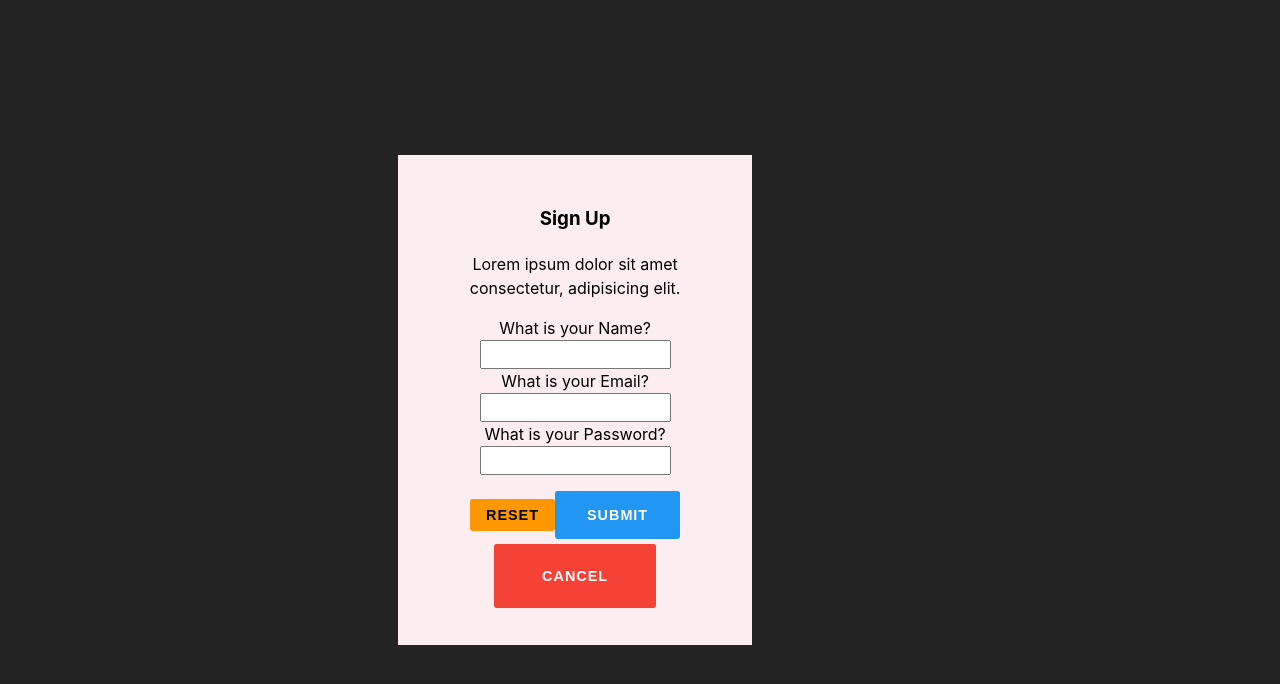
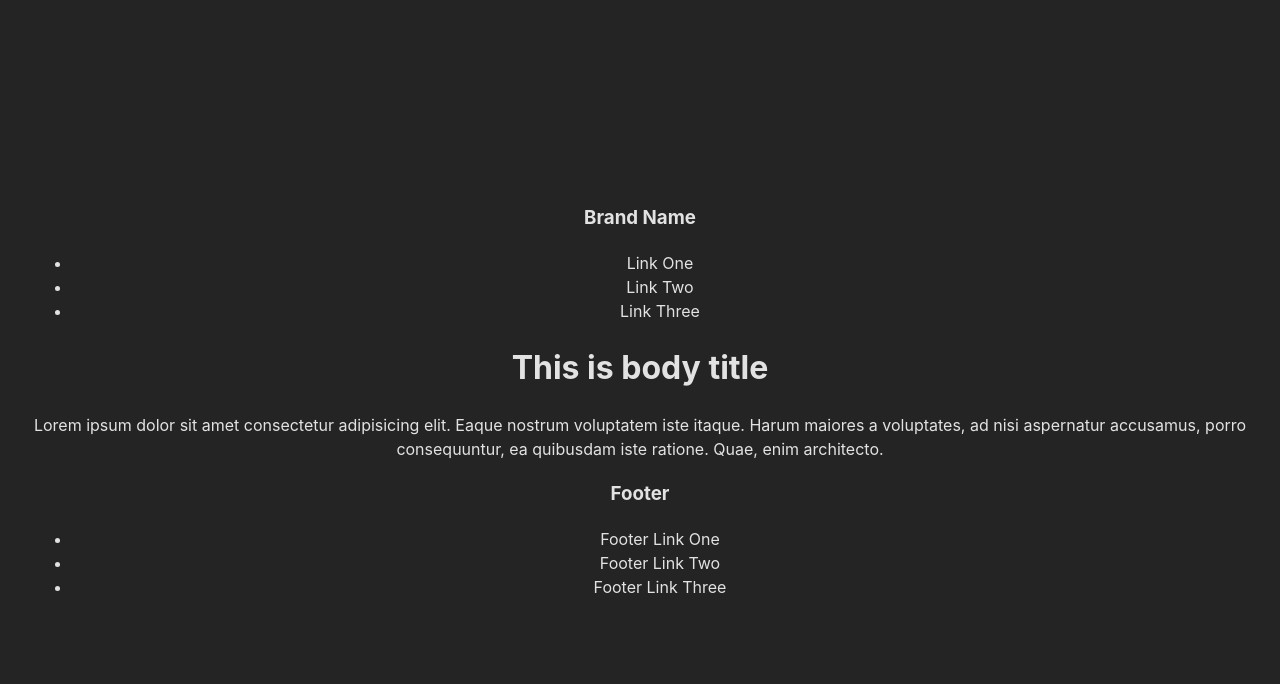
Before and after one commit to rakibul-wdp/full-stack-army, a React (Vite) app in the folder 30-frontend-3-react-functional-component/functional-component/: page / in a window 1280 px wide. Shown: the top 684 px of the page. Built offline with nearby package versions, Linux system fonts and the light colour scheme.

Commit message:
create a simple boilerplate

```diff
--- a/30-frontend-3-react-functional-component/functional-component/index.html
+++ b/30-frontend-3-react-functional-component/functional-component/index.html
@@ -4,7 +4,7 @@
     <meta charset="UTF-8" />
     <link rel="icon" type="image/svg+xml" href="/vite.svg" />
     <meta name="viewport" content="width=device-width, initial-scale=1.0" />
-    <title>Vite + React</title>
+    <title>Functional Component</title>
   </head>
   <body>
     <div id="root"></div>
--- a/30-frontend-3-react-functional-component/functional-component/package.json
+++ b/30-frontend-3-react-functional-component/functional-component/package.json
@@ -11,7 +11,8 @@
   },
   "dependencies": {
     "react": "^18.2.0",
-    "react-dom": "^18.2.0"
+    "react-dom": "^18.2.0",
+    "react-router-dom": "^6.14.0"
   },
   "devDependencies": {
     "@types/react": "^18.0.37",
--- a/30-frontend-3-react-functional-component/functional-component/src/App.jsx
+++ b/30-frontend-3-react-functional-component/functional-component/src/App.jsx
@@ -1,24 +1,17 @@
+import { BrowserRouter, Route, Routes } from 'react-router-dom';
 import './App.css'
-import ButtonGroup from './components/button-group/ButtonGroup';
-import InputGroup from './components/input-group/InputGroup';
+import Form from './pages/Form';
+import Home from './pages/Home';
 
 function App() {
   return (
-    <div style={{ width: "60%", backgroundColor: "#FCEDF0", color: "black", padding: "2rem" }}>
-      <div>
-        <h3>Sign Up</h3>
-        <p>Lorem ipsum dolor sit amet consectetur, adipisicing elit.</p>
-        <form>
-          <InputGroup label="What is your Name?" type="text" name="name" id="name" />
-          <InputGroup label="What is your Email?" type="email" name="email" id="email" />
-          <InputGroup label="What is your Password?" type="password" name="password" id="password" />
-          <div style={{ marginTop: "1rem" }}>
-            <ButtonGroup text="Reset" type="reset" variant="warning" size="small" />
-            <ButtonGroup text="Submit" type="submit" variant="primary" size="medium" />
-            <ButtonGroup text="Cancel" type="button" variant="error" size="large" />
-          </div>
-        </form>
-      </div>
+    <div>
+      <BrowserRouter>
+        <Routes>
+          <Route path='/' element={<Home />} />
+          <Route path='/form' element={<Form />} />
+        </Routes>
+      </BrowserRouter>
     </div>
   )
 }
@@ -30,3 +23,5 @@ export default App;
  * **** When we need to write duplicate code
  * **** Which data are different
  */
+
+// When you see any duplicate structure just make it a component
--- /dev/null
+++ b/30-frontend-3-react-functional-component/functional-component/src/pages/Form.jsx
@@ -0,0 +1,26 @@
+import React from 'react'
+import InputGroup from '../components/input-group/InputGroup';
+import ButtonGroup from '../components/button-group/ButtonGroup';
+
+const Form = () => {
+  return (
+    <div style={{ width: "60%", backgroundColor: "#FCEDF0", color: "black", padding: "2rem" }}>
+      <div>
+        <h3>Sign Up</h3>
+        <p>Lorem ipsum dolor sit amet consectetur, adipisicing elit.</p>
+        <form>
+          <InputGroup label="What is your Name?" type="text" name="name" id="name" />
+          <InputGroup label="What is your Email?" type="email" name="email" id="email" />
+          <InputGroup label="What is your Password?" type="password" name="password" id="password" />
+          <div style={{ marginTop: "1rem" }}>
+            <ButtonGroup text="Reset" type="reset" variant="warning" size="small" />
+            <ButtonGroup text="Submit" type="submit" variant="primary" size="medium" />
+            <ButtonGroup text="Cancel" type="button" variant="error" size="large" />
+          </div>
+        </form>
+      </div>
+    </div>
+  )
+}
+
+export default Form;
--- /dev/null
+++ b/30-frontend-3-react-functional-component/functional-component/src/pages/Home.jsx
@@ -0,0 +1,34 @@
+import React from 'react'
+
+const Home = () => {
+  return (
+    <div>
+      <nav>
+        <div>
+          <h3>Brand Name</h3>
+        </div>
+        <div>
+          <ul>
+            <li>Link One</li>
+            <li>Link Two</li>
+            <li>Link Three</li>
+          </ul>
+        </div>
+      </nav>
+      <main>
+        <h1>This is body title</h1>
+        <p>Lorem ipsum dolor sit amet consectetur adipisicing elit. Eaque nostrum voluptatem iste itaque. Harum maiores a voluptates, ad nisi aspernatur accusamus, porro consequuntur, ea quibusdam iste ratione. Quae, enim architecto.</p>
+      </main>
+      <footer>
+        <h3>Footer</h3>
+        <ul>
+          <li>Footer Link One</li>
+          <li>Footer Link Two</li>
+          <li>Footer Link Three</li>
+        </ul>
+      </footer>
+    </div>
+  )
+}
+
+export default Home;
```
Also changed, not shown: 1 other file (tests, documents, lock files or other folders).
